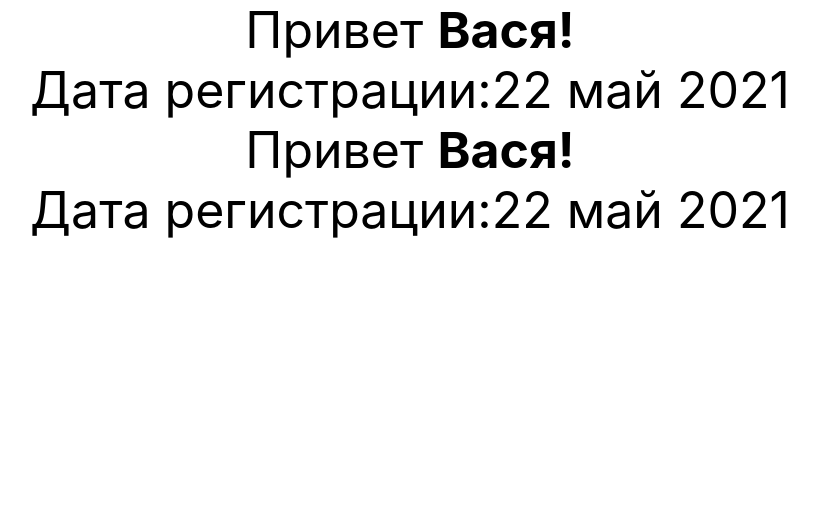
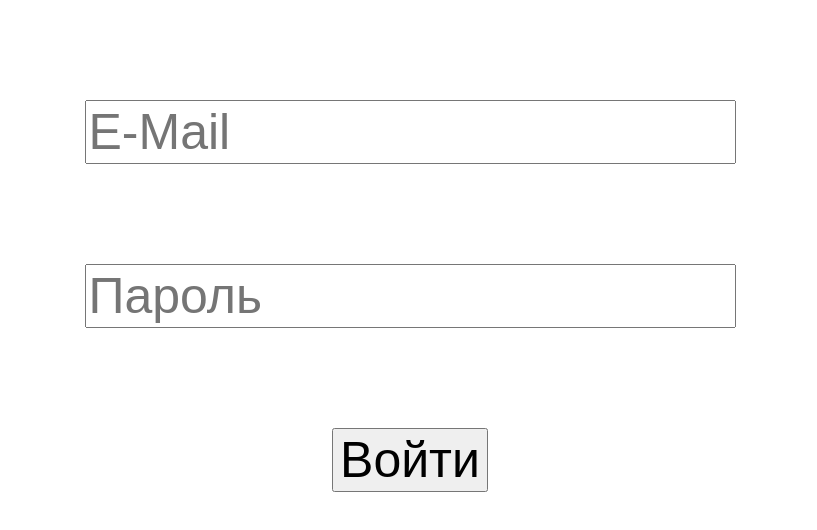
Before and after one commit to VladimirVorobyov/home-work-1, a React (Create React App) app: page / in a window 1280 px wide. Shown: the top 530 px of the page, without its empty margins (230-1047 px from the left). Built offline with nearby package versions, Linux system fonts and the light colour scheme.

Commit message:
Домашняя работа 2

```diff
--- a/src/index.js
+++ b/src/index.js
@@ -1,7 +1,7 @@
 import React from 'react';
 import ReactDOM from 'react-dom';
 import './index.css';
-import App from './tutorial-1/App';
+import App from './tutorial-2/App';
 
 ReactDOM.render(
   <React.StrictMode>
--- /dev/null
+++ b/src/tutorial-2/App.jsx
@@ -0,0 +1,29 @@
+export default function App(){
+  const value = {email:'',password:''}
+  const getEmail = (e)=>{
+    value.email = e.target.value;
+  }
+  const getPassword = (e)=>{
+    value.password = e.target.value;
+  }
+  const handleSubmit = (evt)=>{
+    evt.preventDefault();
+    if(value.email && value.password){
+    console.log(value);
+    console.log(evt.target);
+    value.email ='';
+    value.password ='';
+    evt.target.reset();
+    }else {
+      alert("Попробуй еще")
+    }
+  }
+
+  return(<>
+    <form onSubmit={handleSubmit}>
+      <input id="emailIn" onChange={getEmail}  type='text' placeholder="E-Mail" style={{fontSize:'50px', margin:'100px auto', display:'block'}}/>
+      <input  onChange={getPassword} type='password'  placeholder="Пароль" style={{fontSize:'50px', margin:'100px auto', display:'block'}}/>
+      <button type='submit' style={{fontSize:'50px', margin:'100px auto', display:'block'}}>Войти</button>
+    </form>
+  </>)
+}
```
